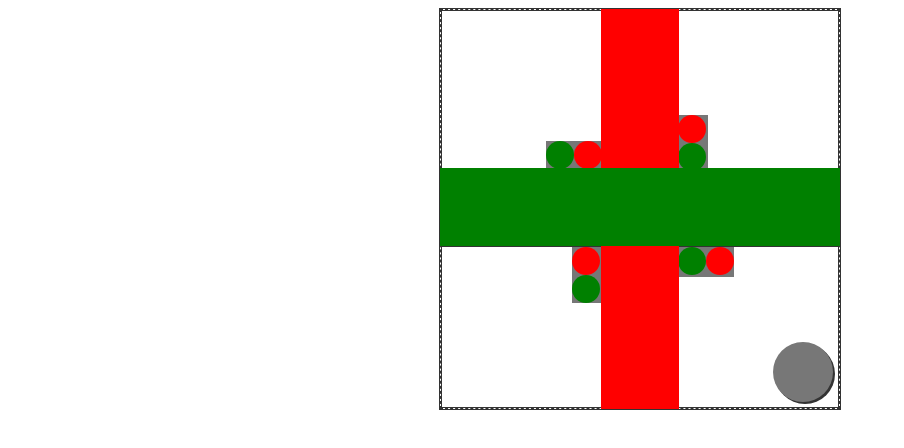
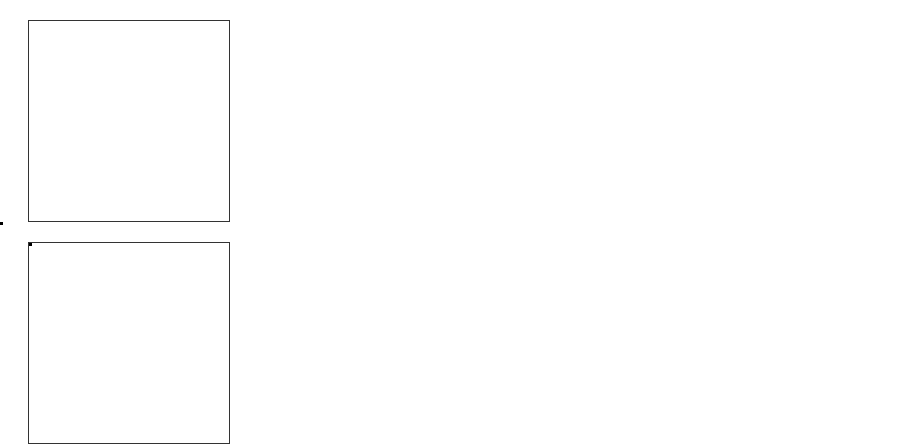
Before and after one commit to vgybalo/JS2, a plain HTML site: page index.html in a window 1280 px wide. Shown: the whole page, without its empty margins (0-904 px from the left). Drawn offline with Linux system fonts and the light colour scheme.

Commit message:
second commit

```diff
--- a/index.html
+++ b/index.html
@@ -6,43 +6,15 @@
     <title>Crossroad</title>
 </head>
 <body>
-<div class="wrapper">
-    <div class="crossroad-element">
-        <div class="roadside1">
-            <div class="roadlight_horisontal roadlight_horisontal_right">
-                <div class="red-light-horisontal"></div>
-                <div class="green-light-horisontal"></div>
-            </div>
-        </div>
-    </div>
-    <div class="crossroad-element">
-        <div class="roadside2">
-            <div class="roadlight_vertical roadlight_vertical_right">
-                <div class="red-light-vertical"></div>
-                <div class="green-light-vertical"></div>
-            </div>
-        </div>
-    </div>
-    <div class="crossroad-element">
-        <div class="roadside3">
-            <div class="roadlight_vertical roadlight_vertical_left">
-                <div class="red-light-vertical"></div>
-                <div class="green-light-vertical"></div>
-            </div>
-        </div>
-    </div>
-    <div class="crossroad-element">
-        <div class="roadside4">
-            <div class="roadlight_horisontal roadlight_horisontal_left">
-                <div class="red-light-horisontal"></div>
-                <div class="green-light-horisontal"></div>
-            </div>
-            <div class="button"></div>
-        </div>
-    </div>
-    <div class="vertical-road"></div>
-    <div class="horisontal-road"></div>
+
+<div class="square1"></div>
+<div class="square2">
+    <div class="point"></div>
+    <div class="point2"></div>
 </div>
+
+
+
 
 
 <script src="main.js"></script>
--- a/main.js
+++ b/main.js
@@ -1,12 +1,84 @@
-let vertical_road = document.querySelector('.vertical-road');
-let horisontal_road = document.querySelector('.horisontal-road');
-let green_light_horisontal = document.querySelector('.roadlight_vertical');
-let red_light_horisontal = document.querySelector('.roadlight_horisontal');
-let green_light_vertical = document.querySelector('.roadlight_vertical');
-let red_light_vertical = document.querySelector('.roadlight_horisontal');
-let button = document.querySelector('.button');
+let square1 = document.querySelector('.square1');
+let square2 = document.querySelector('.square2');
+let point = document.querySelector('.point');
+let point2 = document.querySelector('.point2');
 
-button.addEventListener('mouseover', function() {
-    red_light_horisontal.innerHTML.style.backgroundColor = grey;
 
-}
+let cx = 0;
+let cy = 0;
+let number_x = 0;
+let number_y = 0;
+
+//delta for point2
+let delta_right = document.body.getBoundingClientRect();
+
+
+window.addEventListener('mousemove', function  (e) {
+
+    cx = e.pageX;
+    cy = e.pageY;
+    number_x = 0 + cx;
+    number_y = 0 + cy;
+    if (number_x >= left_square1_number && number_x <=right_square1_number &&
+        number_y >= top_square1_number && number_y <=bottom_square1_number){
+        point.style.top = (number_y + delta_top) + 'px';
+        point.style.left = (number_x + delta_left) + 'px';
+
+        //2nd point navigation
+        point2.style.bottom = (number_y + delta_top + delta_right.bottom - bottom_square2_number - margin_top) + 'px';
+        point2.style.right = (number_x + delta_left + delta_right.right - right_square2_number) + 'px';
+        console.log(point2.style.bottom);
+        console.log(point2.style.right);
+        console.log(cx);
+    }
+});
+
+let top_square1_number = 0;
+let right_square1_number = 0;
+let bottom_square1_number = 0;
+let left_square1_number = 0;
+
+let coordinates_square1 = square1.getBoundingClientRect();
+let top_square1 = coordinates_square1.top;
+let right_square1 = coordinates_square1.right;
+let bottom_square1 = coordinates_square1.bottom;
+let left_square1 = coordinates_square1.left;
+
+top_square1_number = 0 + top_square1;
+right_square1_number = 0 + right_square1;
+bottom_square1_number = 0 + bottom_square1;
+left_square1_number = 0 + left_square1;
+
+
+let top_square2_number = 0;
+let right_square2_number = 0;
+let bottom_square2_number = 0;
+let left_square2_number = 0;
+
+let coordinates_square2 = square2.getBoundingClientRect();
+let top_square2 = coordinates_square2.top;
+let right_square2 = coordinates_square2.right;
+let bottom_square2 = coordinates_square2.bottom;
+let left_square2 = coordinates_square2.left;
+
+top_square2_number = 0 + top_square2;
+right_square2_number = 0 + right_square2;
+bottom_square2_number = 0 + bottom_square2;
+left_square2_number = 0 + left_square2;
+
+
+
+let delta_top = top_square2_number - top_square1_number;
+let delta_left = left_square2_number - left_square1_number;
+
+point.style.top = (number_y + delta_top) + 'px';
+point.style.left = (number_x + delta_left) + 'px';
+
+console.log(point.style.top);
+console.log(point.style.left);
+
+//console.log(e.pageX);
+console.log(number_y);
+
+
+let margin_top = top_square2_number - bottom_square1_number;
--- a/style.css
+++ b/style.css
@@ -1,142 +1,25 @@
-.wrapper {
-    width: 400px;
-    height: 400px;
-    margin: 0 auto;
+.square1 {
+    width: 200px;
+    height: 200px;
     border: 1px solid #333;
+    margin: 20px;
 }
-.crossroad-element {
-    width: 198px;
-    height: 198px;
-    display: block;
-    float: left;
-    border: 1px dashed #333;
-    position: relative;
+
+.square2 {
+    width: 200px;
+    height: 200px;
+    border: 1px solid #333;
+    margin: 20px;
 }
-    .roadside1 {
-         width: 160px;
-         height: 160px;
-         position: absolute;
-         top:0;
-         left: 0;
-         border: 1px solid #333;
-         z-index: 2;
-     }
-.roadside2 {
-    width: 160px;
-    height: 160px;
+.point{
+    width: 3px;
+    height: 3px;
+    background-color: #000000;
     position: absolute;
-    top:0;
-    right: 0;
-    border: 1px solid #333;
-    z-index: 2;
 }
-.roadside3 {
-    width: 160px;
-    height: 160px;
+.point2{
+    width: 3px;
+    height: 3px;
+    background-color: #000000;
     position: absolute;
-    bottom:0;
-    left: 0;
-    border: 1px solid #333;
-    z-index: 2;
 }
-.roadside4 {
-    width: 160px;
-    height: 160px;
-    position: absolute;
-    bottom:0;
-    right: 0;
-    border: 1px solid #333;
-    z-index: 2;
-}
-.roadlight_vertical {
-     height: 56px;
-     width: 30px;
-     background-color: #777;
-    position: absolute;
-
- }
-            .roadlight_vertical_right {
-                position: absolute;
-                bottom: 0;
-                left: 0;
-            }
-            .roadlight_vertical_left {
-                position: absolute;
-                top: 0;
-                right: 0;
-            }
-    .roadlight_horisontal {
-        height: 56px;
-        width: 30px;
-        background-color: #777;
-        transform:rotate(90deg);
-    }
-        .roadlight_horisontal_right {
-            position: absolute;
-            bottom: -13px;
-            right: 13px;
-        }
-        .roadlight_horisontal_left {
-            position: absolute;
-            top: -13px;
-            left: 13px;
-        }
-
-    .red-light-horisontal {
-    width: 28px;
-    height: 28px;
-     border-radius: 50%;
-        background-color: red;
-    }
-    .green-light-horisontal {
-        width: 28px;
-        height: 28px;
-        border-radius: 50%;
-        background-color: green;
-    }
-    .red-light-vertical {
-        width: 28px;
-        height: 28px;
-        border-radius: 50%;
-        background-color: red;
-    }
-    .green-light-vertical {
-        width: 28px;
-        height: 28px;
-        border-radius: 50%;
-        background-color: green;
-    }
-.black-light {
-    width: 28px;
-    height: 28px;
-    border-radius: 50%;
-    background-color: #777;
-
-}
-.button {
-    width: 60px;
-    height: 60px;
-    position: absolute;
-    bottom: 5px;
-    right: 5px;
-    border-radius: 50%;
-    background-color: #777777;
-    box-shadow: 2px 2px #333333;
-}
-.vertical-road {
-     position: relative;
-     height: 400px;
-     width: 78px;
-     left: 161px;
-     z-index: 3;
-     background-color: red;
- }
-.horisontal-road {
-    position: relative;
-    height: 78px;
-    width: 400px;
-    bottom: 241px;
-    left: 0;
-    z-index: 3;
-    background-color: green;
-}
```
